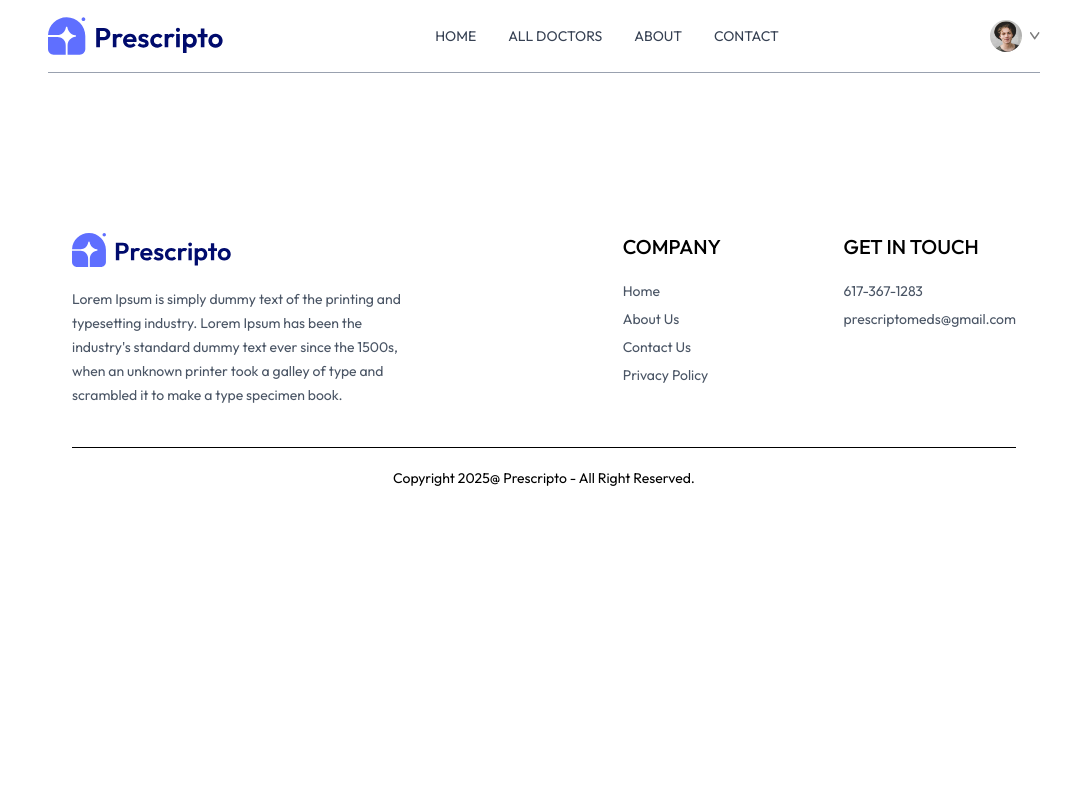
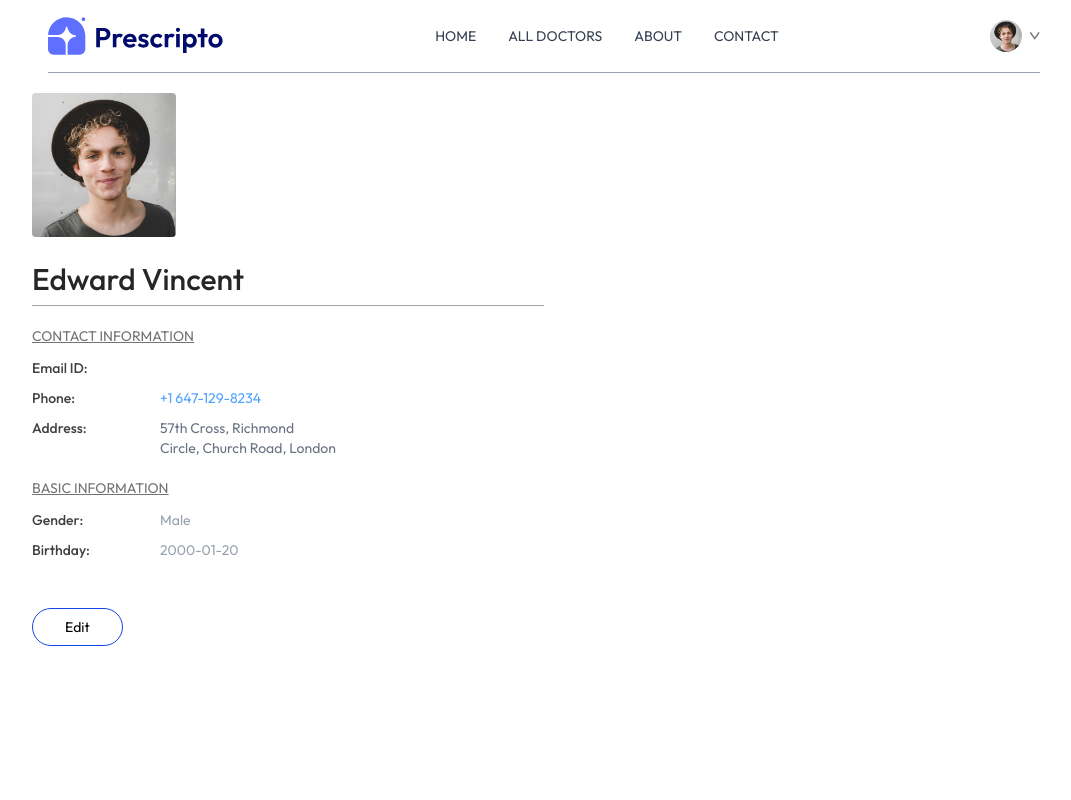
Before and after one commit to narasi15/prescripto, a React (Vite) app in the folder frontend-prescripto/: page /my-profile in a window 1280 px wide. Shown: the top 800 px of the page, without its empty margins (96-1167 px from the left). Built offline with nearby package versions, Linux system fonts and the light colour scheme.

Commit message:
Implemented the Profile page of the website

```diff
--- a/frontend-prescripto/src/pages/MyProfile.jsx
+++ b/frontend-prescripto/src/pages/MyProfile.jsx
@@ -1,8 +1,93 @@
 import React from 'react'
+import { assets } from '../assets/assets'
+import { useState } from 'react'
 
 const MyProfile = () => {
+
+
+  const [userData, setUserData] = useState({
+    name:"Edward Vincent",
+    image: assets.profile_pic,
+    email: "edvince@gmail.com",
+    phone: "+1 647-129-8234",
+    address: {
+      line1: '57th Cross, Richmond',
+      line2: 'Circle, Church Road, London'
+    },
+    gender: "Male",
+    dob:'2000-01-20'
+
+  })
+
+  const [isEdit, setIsEdit] = useState(false)
+
+
   return (
-    <div>
+    <div className='max-w-lg flex flex-col gap-2 text-sm'>
+      <img className='w-36 rounded' src={userData.image}/>
+
+      {
+        isEdit ? <input className='bg-gray-50 text-3xl font-medium max-w-60 mt-4' type='text' value={userData.name} onChange={e => setUserData(prev => ({...prev, name:e.target.value}))}/>
+        : <p className='font-medium text-3xl text-neutral-800 mt-4'>{userData.name}</p>
+      }
+      <hr className='bg-zinc-400 h-[1px] border-none'/>
+      <div>
+        <p className='text-neutral-500 underline mt-3'>CONTACT INFORMATION</p>
+        <div className='grid grid-cols-[1fr_3fr] gap-y-2.5 mt-3 text-neutral-700'>
+          <p className='font-medium'>Email ID:</p>
+          <p className='text-blue-500'><user className="email"></user></p>
+          <p className='font-medium'>Phone:</p>
+          {
+            isEdit ? <input className='bg-gray-100 max-w-52' type='text' value={userData.phone} onChange={e => setUserData(prev => ({...prev, phone:e.target.value}))}/>
+            : <p className='text-blue-400'>{userData.phone}</p>
+          }
+          <p className='font-medium'>Address:</p>
+          {
+            isEdit ?
+             <p>
+              <input className='bg-gray-50' onChange={(e) => setUserData(prev => ({...prev, address: {...prev.address, line1: e.target.value}}))} value={userData.address.line1} type="text"/>
+              <br/>
+              <input className='bg-gray-50' onChange={(e) => setUserData(prev => ({...prev, address: {...prev.address, line2: e.target.value}}))} value={userData.address.line2} type="text"/>
+
+             </p>
+             : <p className='text-gray-500'>
+              {userData.address.line1}
+              <br/>
+              {userData.address.line2}
+             </p>
+          }
+        </div>
+      </div>
+
+
+      <div>
+          <p className='text-neutral-500 underline mt-3'>BASIC INFORMATION</p>
+          <div className='grid grid-cols-[1fr_3fr] gap-y-2.5 mt-3 text-neutral-700'>
+            <p className='font-medium'>Gender: </p>
+            {
+              isEdit
+              ? <select className='max-w-20 bg-gray-100' onChange={(e) => setUserData(prev => ({...prev, gender: e.target.value}))} value={userData.gender}>
+                <option value="Male">Male</option>
+                <option value="Female">Female</option>
+              </select>
+              : <p className='text-gray-400'>{userData.gender}</p>
+            }
+            <p className='font-medium'>Birthday:</p>
+            {
+              isEdit
+              ? <input className='max-w-28 bg-gray-100' type="date" onChange={(e) => setUserData(prev => ({...prev, dob: e.target.value}))} value={userData.dob}/>
+              : <p className='text-gray-400'>{userData.dob}</p>
+            }
+          </div>
+      </div>
+
+      <div className='mt-10'>
+        {
+          isEdit
+          ? <button className='border border-blue-700 px-8 py-2 rounded-full hover:bg-blue-400 hover:text-whie transition-all' onClick={()=> setIsEdit(false)}>Save Information</button>
+          : <button className='border border-blue-700 px-8 py-2 rounded-full hover:bg-blue-400 hover:text-whie transition-all' onClick={()=> setIsEdit(true)}>Edit</button>
+        }
+      </div>
 
     </div>
   )
```
